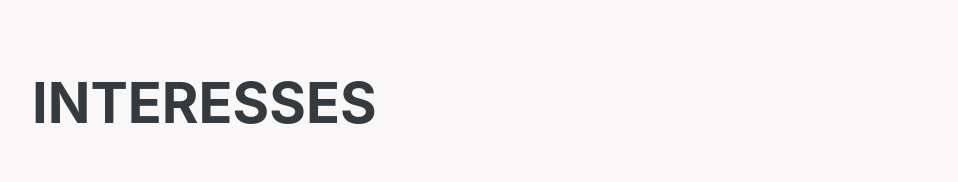
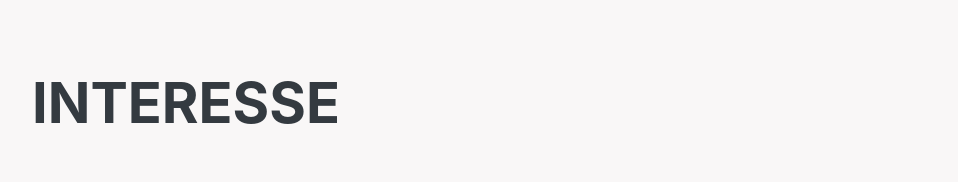
Before and after one commit to anglesson/my-resume, a plain HTML site: page index.html in a window 1280 px wide. Shown: the part 3548-3730 px from the top of the page, without its empty margins (288-1246 px from the left). Drawn offline with nearby package versions, Linux system fonts and the light colour scheme; a web font is replaced by a local one.

Commit message:
Alteração do nome do interesse

```diff
--- a/index.html
+++ b/index.html
@@ -146,7 +146,7 @@
             <!-- Interests-->
             <section class="resume-section" id="interests">
                 <div class="resume-section-content">
-                    <h2 class="mb-5">Interesses</h2>
+                    <h2 class="mb-5">Interesse</h2>
                     <p>Além de ser um desenvolvedor web, eu aproveito a maior parte do tempo com a família, realizo pequenos passeios e adoramos ir à praia.</p>
                     <p class="mb-0">Quando estou em casa, leio alguns livros durante os passeios até a sala. Assito à séries diversas e passo grande parte do meu tempo livre explorando os mais recentes avanços tecnológicos no mundo do desenvolvimento web.</p>
                 </div>
```
